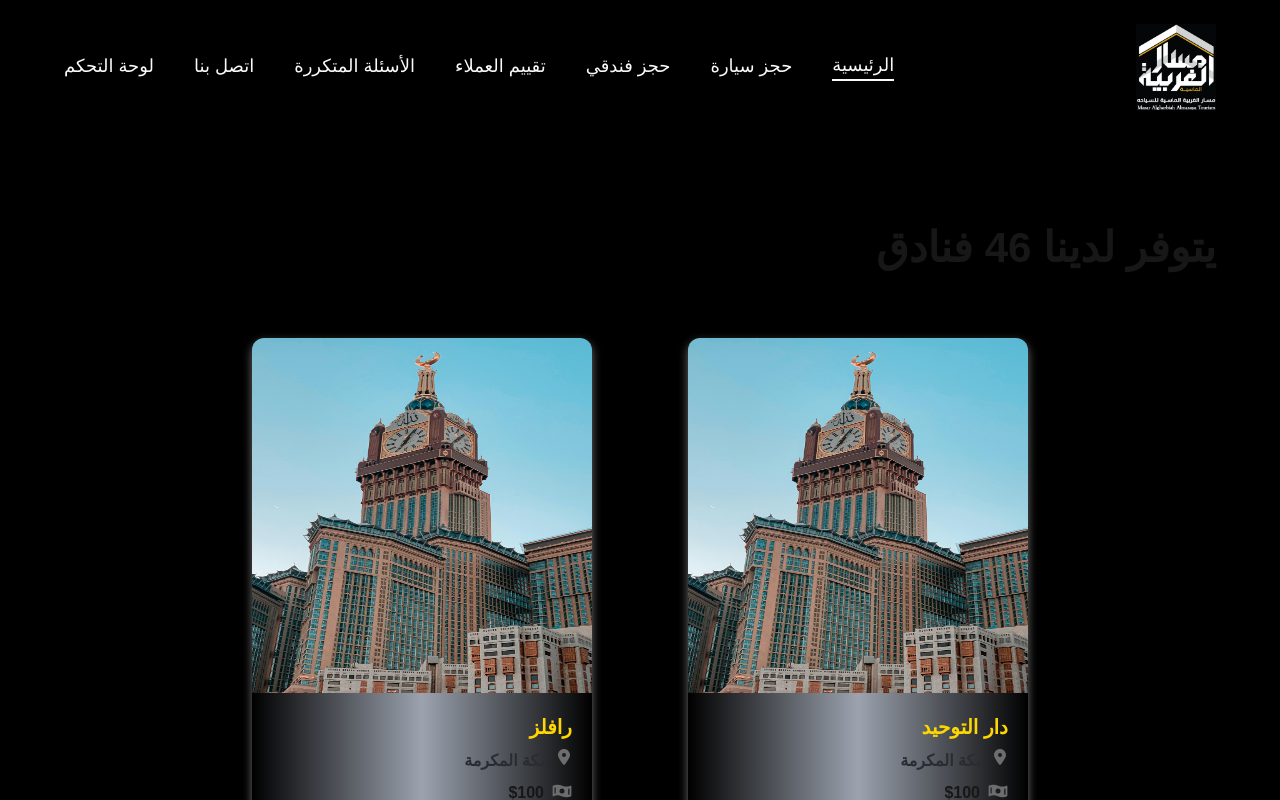
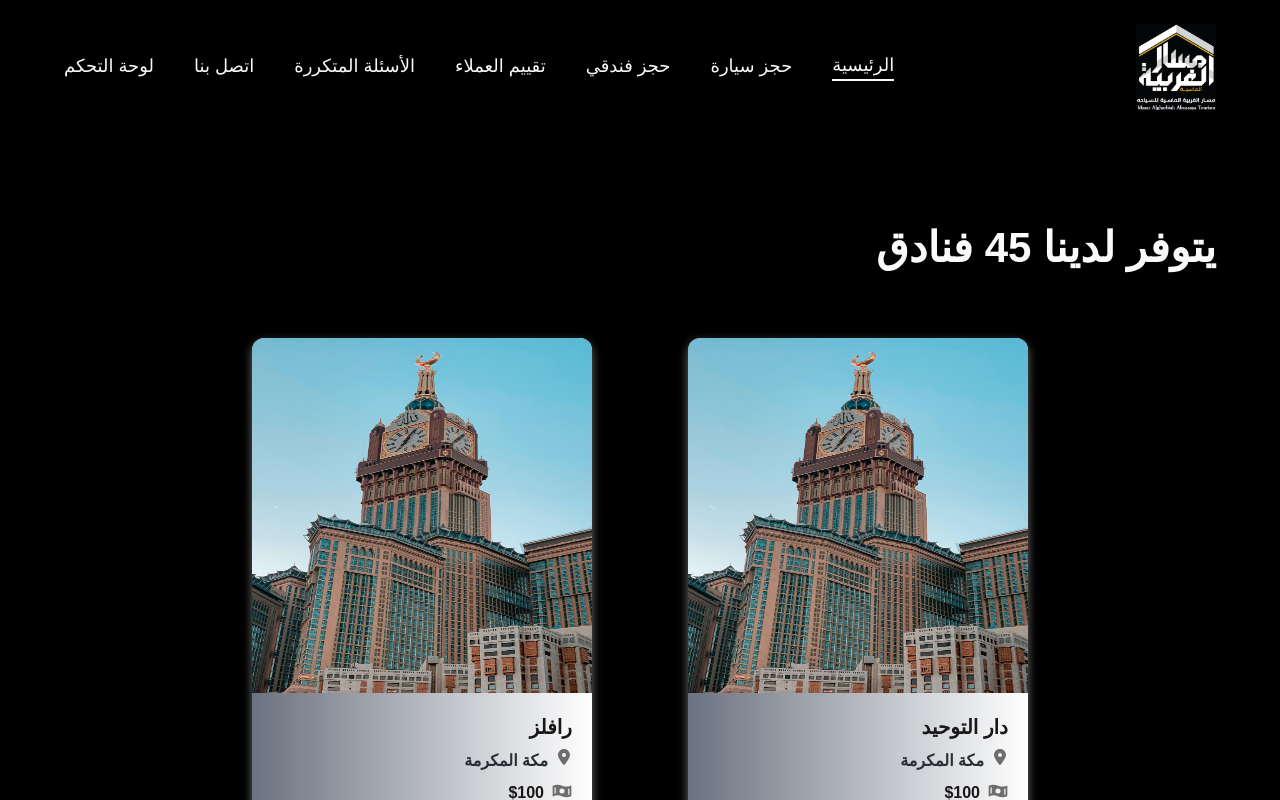
Before and after one commit to yasmineNjr/massaar-app, a Next.js app: page /hotels in a window 1280 px wide. Shown: the top 800 px of the page. Built offline with nearby package versions, Linux system fonts and the light colour scheme.

Commit message:
update all car and all hotels pages

```diff
--- a/app/cars/page.jsx
+++ b/app/cars/page.jsx
@@ -1,6 +1,6 @@
 import React from 'react'
 import { cars } from '@/constants'
-import styles, { layout} from '../style'
+import styles from '../style'
 import List from '../../components/List'
 
 const CarsList = () => {
@@ -11,7 +11,7 @@ const CarsList = () => {
           <section className={`flex flex-col ${styles.paddingY} sm:py-16 py-6`}>
             <div className={`flex-1 ${styles.flexStart} flex-col xl:px-0 sm:px-16 px-6 `}>
               <div className="flex flex-row justify-between items-center w-full">
-                <h1 className="flex-1 font-poppins font-semibold ss:text-[42px] text-[22px] text-primary ss:leading-[100.8px] leading-[75px]">
+                <h1 className="flex-1 font-poppins font-semibold ss:text-[42px] text-[22px] text-primary-foreground ss:leading-[100.8px] leading-[75px]">
                 يتوفر لدينا {cars.length} سيارات
                 </h1>
                 {/* <h1 className="flex-1 font-poppins font-semibold ss:text-[42px] text-[22px] text-dimWhite ss:leading-[100.8px] leading-[75px]">
--- a/app/hotels/page.jsx
+++ b/app/hotels/page.jsx
@@ -12,8 +12,8 @@ const HotelsList = () => {
           <section className={`flex flex-col ${styles.paddingY} `}>
             <div className={`flex-1 ${styles.flexStart} flex-col xl:px-0 sm:px-16 px-6`}>
               <div className="flex flex-row justify-between items-center w-full">
-                <h1 className="flex-1 font-poppins font-semibold ss:text-[42px] text-[22px] text-primary ss:leading-[100.8px] leading-[75px]">
-                يتوفر لدينا {hotels.length} فنادق
+                <h1 className="flex-1 font-poppins font-semibold ss:text-[42px] text-[22px] text-primary-foreground ss:leading-[100.8px] leading-[75px]">
+                يتوفر لدينا {hotels.length - 1} فنادق
                 </h1>
                 {/* <h1 className="flex-1 font-poppins font-semibold ss:text-[42px] text-[22px] text-dimWhite ss:leading-[100.8px] leading-[75px]">
                   فرز حسب
--- a/components/CarListItem.jsx
+++ b/components/CarListItem.jsx
@@ -19,8 +19,8 @@ const CarListItem = ({item}) => {
 
     return (
      <div
-        key={id}
-        className='flex flex-col mt-10 w-[315px] h-[600px] shadow-customGray overflow-hidden rounded-xl text-customGray cursor-pointer transition-transform duration-300 hover:scale-105 hover:shadow-2xl bg-gradient-to-r from-transparent via-gray-400 to-transparent'
+        key={id} //bg-gradient-to-r from-transparent via-gray-400 to-transparent
+        className='flex flex-col mt-10 w-[315px] h-[600px] shadow-customGray overflow-hidden rounded-xl text-customGray cursor-pointer transition-transform duration-300 hover:scale-105 hover:shadow-2xl bg-gradient-to-r from-gray-500 to-white'
         onClick={() => clickHandler(id)}
     >
         <div className='rounded-xl relative min-w-[301px] h-[370px]'>
@@ -28,7 +28,7 @@ const CarListItem = ({item}) => {
         </div>
         <div className='p-5'>
             <div className='truncate'>
-                <h1 className='text-xl font-bold text-[#ffd700]'>{model} - {name}</h1>
+                <h1 className='text-xl font-bold text-primary'>{name} - {model}</h1>
             </div>
 
             <div className='flex flex-row gap-2 mt-2'>
--- a/components/ListItem.jsx
+++ b/components/ListItem.jsx
@@ -21,8 +21,8 @@ const ListItem = ({item}) => {
 
     return (
      <div
-        key={id}
-        className='flex flex-col mt-10 w-[340px] h-[600px] shadow-customGray overflow-hidden rounded-xl text-customGray cursor-pointer transition-transform duration-300 hover:scale-105 hover:shadow-2xl bg-gradient-to-r from-transparent via-gray-400 to-transparent'
+        key={id} //bg-gradient-to-r from-transparent via-gray-400 to-transparent
+        className='flex flex-col mt-10 w-[340px] h-[600px] shadow-customGray overflow-hidden rounded-xl text-customGray cursor-pointer transition-transform duration-300 hover:scale-105 hover:shadow-2xl  bg-gradient-to-r from-gray-500 to-white'
         onClick={() => clickHandler(id)}
     >
         <div className='rounded-xl relative min-w-[301px] h-[370px]'>
@@ -30,7 +30,7 @@ const ListItem = ({item}) => {
         </div>
         <div className='p-5'>
             <div className='truncate'>
-                <h1 className='text-xl font-bold text-[#ffd700]'>{name}</h1>
+                <h1 className='text-xl font-bold text-primary'>{name}</h1>
             </div>
             <div className='flex flex-row gap-2 mt-2'>
                 <FaLocationDot/>
--- a/constants/index.js
+++ b/constants/index.js
@@ -1,6 +1,5 @@
 import {
-  mail, instagram, whatsapp, twitter, saudiBussiness, zakatax, staria, clock,  shield, send, star, road, appointment, easyBook, services, price,
-  snap,
+  saudiBussiness, zakatax, staria, clock,
   bankTransfer,
   cashPayment,
   paymentCard,
```
